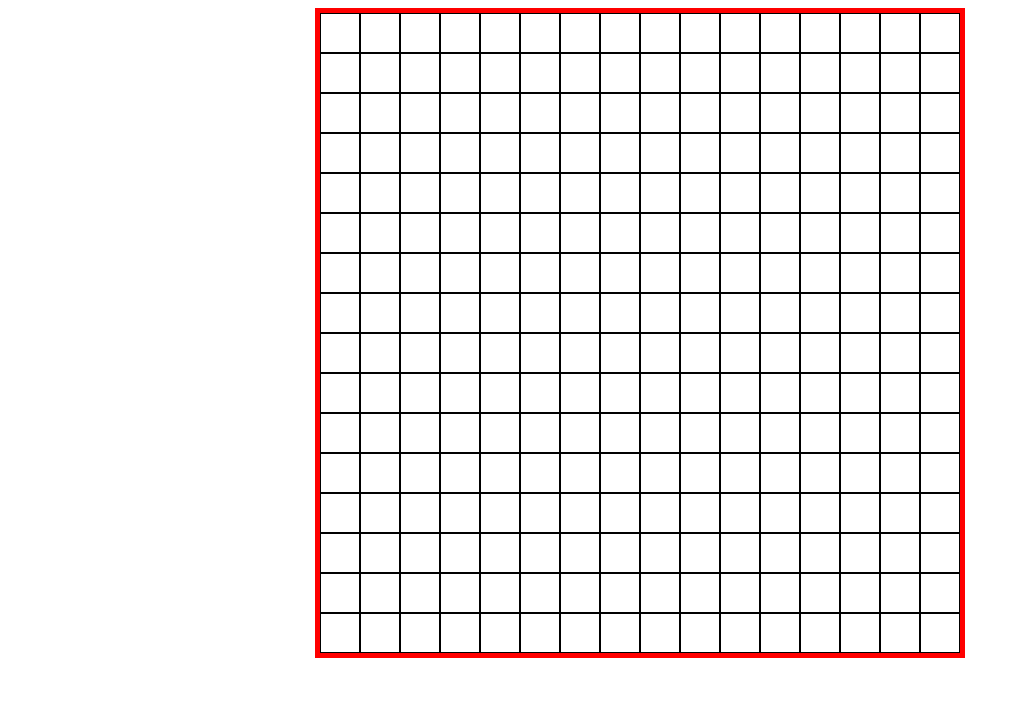
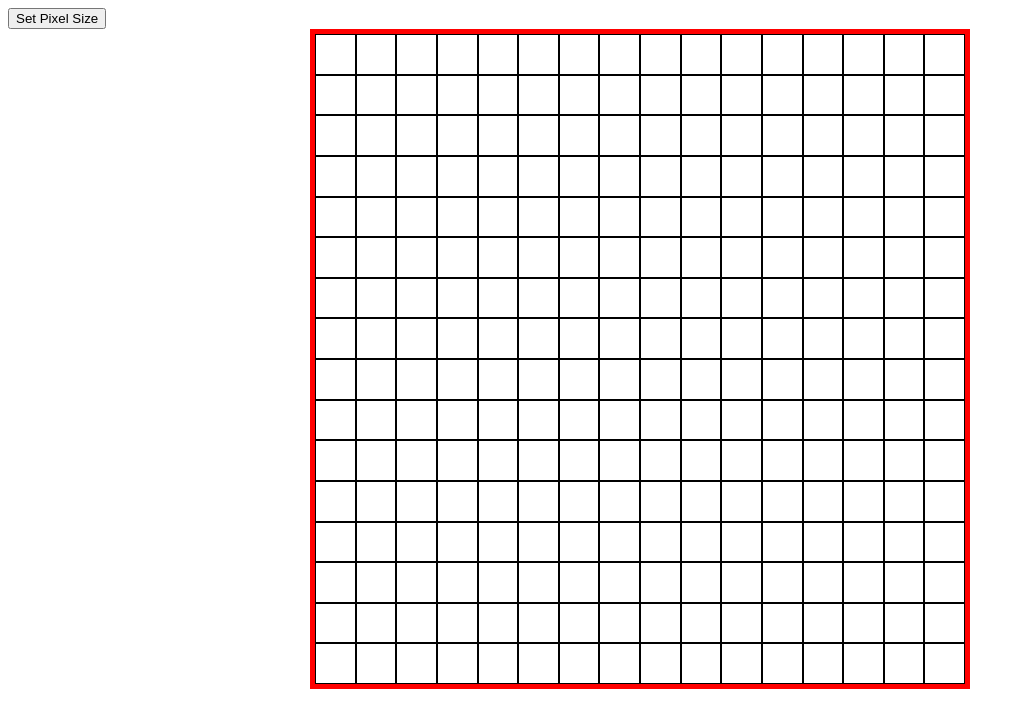
Before and after one commit to justisfaulkner/odin-etch-a-sketch, a plain HTML site: page index.html in a window 1280 px wide. Shown: the whole page, without its empty margins (0-1025 px from the left). Drawn offline with Linux system fonts and the light colour scheme.

Commit message:
Add user pixel size functionality

```diff
--- a/index.html
+++ b/index.html
@@ -10,6 +10,9 @@
 </head>
 
 <body>
+    <div class="options-container">
+        <button class="options-button" id="pixel-set-button">Set Pixel Size</button>
+    </div>
     <div class="etch-container">
         <div class="grid-container"></div>
     </div>
--- a/scripts.js
+++ b/scripts.js
@@ -1,18 +1,47 @@
-const GRID_SIZE = 16;
-const GRID_TOTAL = GRID_SIZE * GRID_SIZE;
+const r = document.querySelector(":root")
+// let pixelSize = parseInt(getComputedStyle(r).getPropertyValue("--grid-item-size"));
+// console.log(pixelSize);
+// const GRID_ROW_SIZE = parseInt(getComputedStyle(r).getPropertyValue("--grid-container-size"));
+// const GRID_TOTAL = ((GRID_ROW_SIZE * GRID_ROW_SIZE)/pixelSize);
+const GRID_SIZE = parseInt(getComputedStyle(r).getPropertyValue("--grid-container-size"));
+let pixelSize = parseInt(getComputedStyle(r).getPropertyValue("--grid-item-size"));
+let itemsPerRow = Math.floor(GRID_SIZE / pixelSize);
+let total_items = (itemsPerRow * itemsPerRow)
+let gridHeightMultiplier = (GRID_SIZE / (pixelSize * itemsPerRow));
+
 const gridContainer = document.querySelector(".grid-container");
+const pixelSetBtn = document.querySelector("#pixel-set-button");
 
+paintGrid(total_items, itemsPerRow);
 
-for (let i = 0; i < GRID_TOTAL; i++) {
+pixelSetBtn.addEventListener("click", updateGridSizing);
+
+//need to add a clearGrid function
+function updateGridSizing() {
+    clearGrid();
+    const userPixelSize = parseInt(prompt("Pixel Size"));
+    itemsPerRow = Math.floor(GRID_SIZE / userPixelSize);
+    total_items = (itemsPerRow * itemsPerRow)
+    gridHeightMultiplier = (GRID_SIZE / (userPixelSize * itemsPerRow));
+    r.style.setProperty("--grid-item-size", `${userPixelSize}px`);
+    r.style.setProperty("--grid-height-multiplier", gridHeightMultiplier);
+    paintGrid(total_items, itemsPerRow);
+}
+
+function paintGrid(total_items, itemsPerRow) {
+    let counter = 0;
+    for (let i = 0; i < total_items; i++) {
         const gridItemDiv = document.createElement("div");
         gridItemDiv.classList.add("grid-item")
         gridItemDiv.setAttribute("data-grid-number", i)
 
-    if (i === 0 || i % GRID_SIZE === 0){
+        if (i === 0 || i % itemsPerRow === 0) {
             const gridRowContainer = document.createElement("div");
             gridRowContainer.classList.add("grid-row-wrapper");
+            gridRowContainer.setAttribute("data-row-number", counter);
             gridContainer.appendChild(gridRowContainer);
             gridRowContainer.appendChild(gridItemDiv);
+            counter++;
         } else {
             const currentContainer = gridContainer.lastChild;
             currentContainer.appendChild(gridItemDiv);
@@ -26,3 +55,11 @@ gridItems.forEach((item) => {
             item.classList.add("grid-item-black");
         });
     });
+}
+
+function clearGrid() {
+    wrappers = document.querySelectorAll(".grid-row-wrapper");
+    wrappers.forEach((wrapper) => {
+        wrapper.remove();
+    })
+}
--- a/styles.css
+++ b/styles.css
@@ -1,5 +1,7 @@
 :root {
     --grid-item-size: 40px;
+    --grid-container-size: 650px;
+    --grid-height-multiplier: 1.015625;
 }
 
 .etch-container {
@@ -9,21 +11,20 @@
 
 .grid-container {
     border: 5px solid red;
-    width: calc(var(--grid-item-size) * 16);
+    height: var(--grid-container-size);
+    width: var(--grid-container-size);
 }
 
 .grid-row-wrapper {
-    display: flex
+    display: flex;
 }
 
 .grid-item {
     border: 1px solid black;
     display: flex;
-    height: var(--grid-item-size);
-    flex: 0 0 var(--grid-item-size);
-    justify-content: center;
-    align-items: center;
-    align-content: center;
+    flex: 1;
+    height: calc(var(--grid-item-size)*var(--grid-height-multiplier));
+    /* width: var(--grid-item-size); */
     box-sizing: border-box;
 }
 
```
Lines whose indentation alone changed are shown as unchanged.
